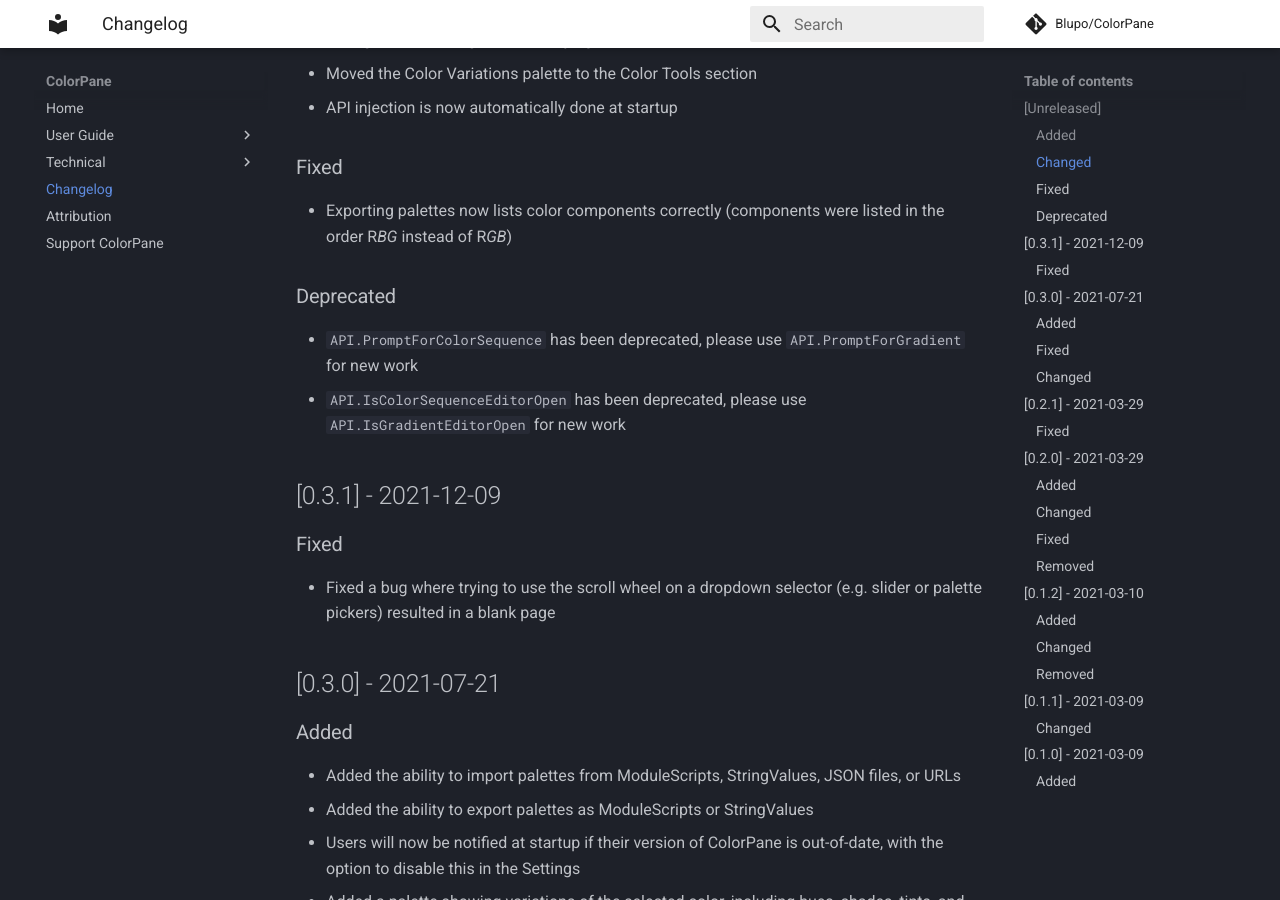
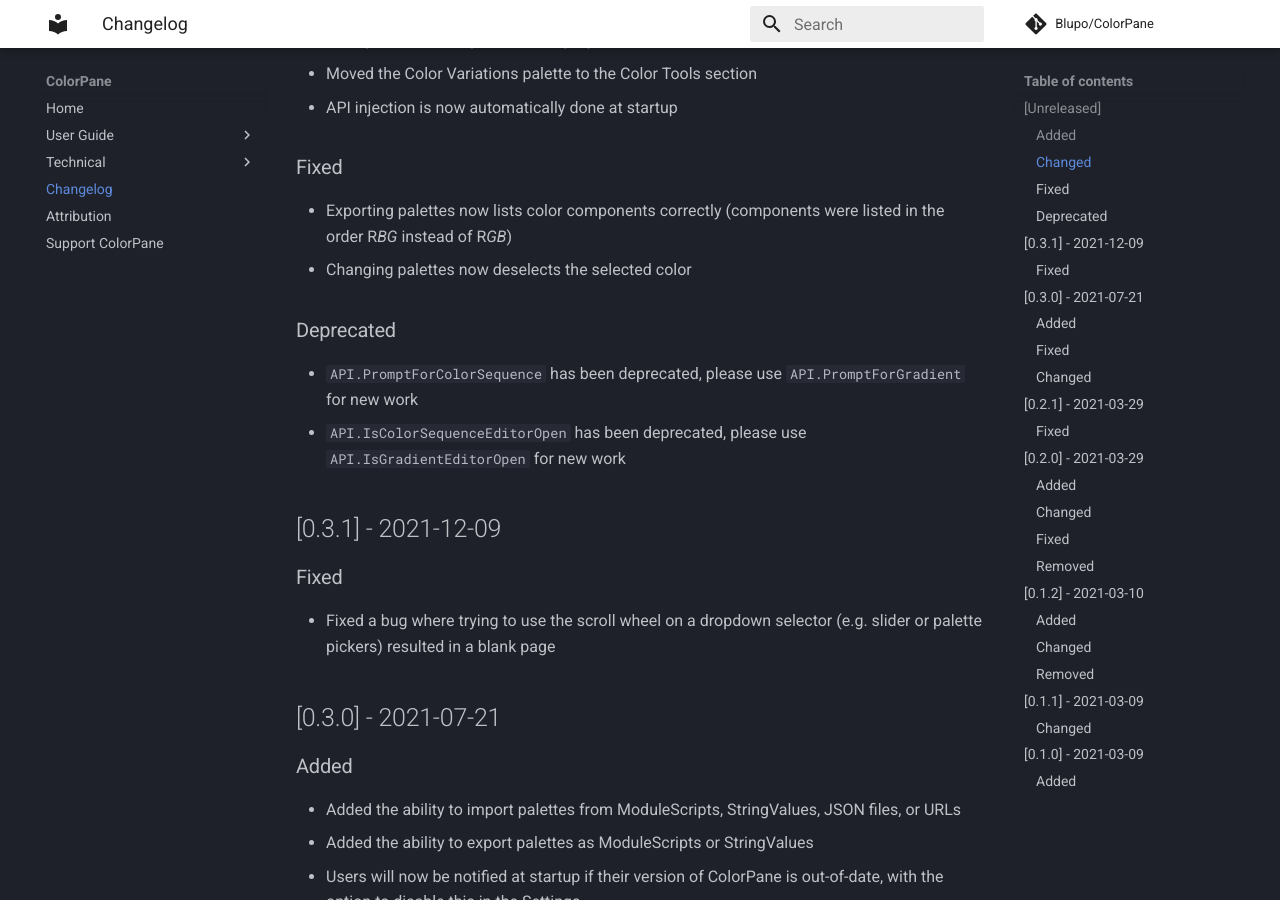
Before and after one commit to Blupo/ColorPane, an MkDocs documentation site: the page built from docs/changelog.md, in a window 1280 px wide and 900 px high, scrolled down 943 px. Built offline with MkDocs 1.6.1 and Material for MkDocs 9.7.7, drawn with Linux system fonts in a browser that asks for light colours; comment, search, counter and statistics services are not loaded.

Commit message:
Deselect color on palette change

```diff
--- a/docs/changelog.md
+++ b/docs/changelog.md
@@ -23,6 +23,7 @@
 
 ### Fixed
 - Exporting palettes now lists color components correctly (components were listed in the order R*BG* instead of R*GB*)
+- Changing palettes now deselects the selected color
 
 ### Deprecated
 - `API.PromptForColorSequence` has been deprecated, please use `API.PromptForGradient` for new work
```
Also changed, not shown: 2 other files.
